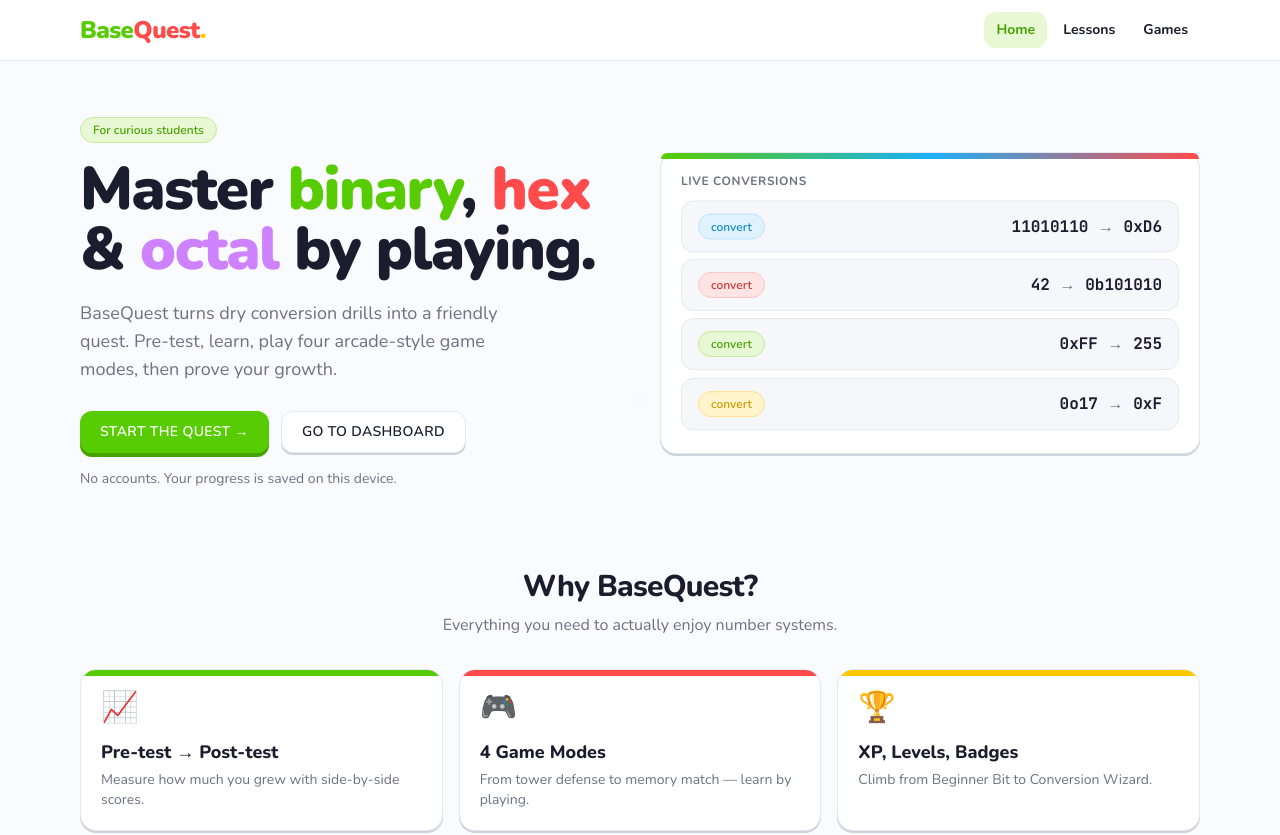
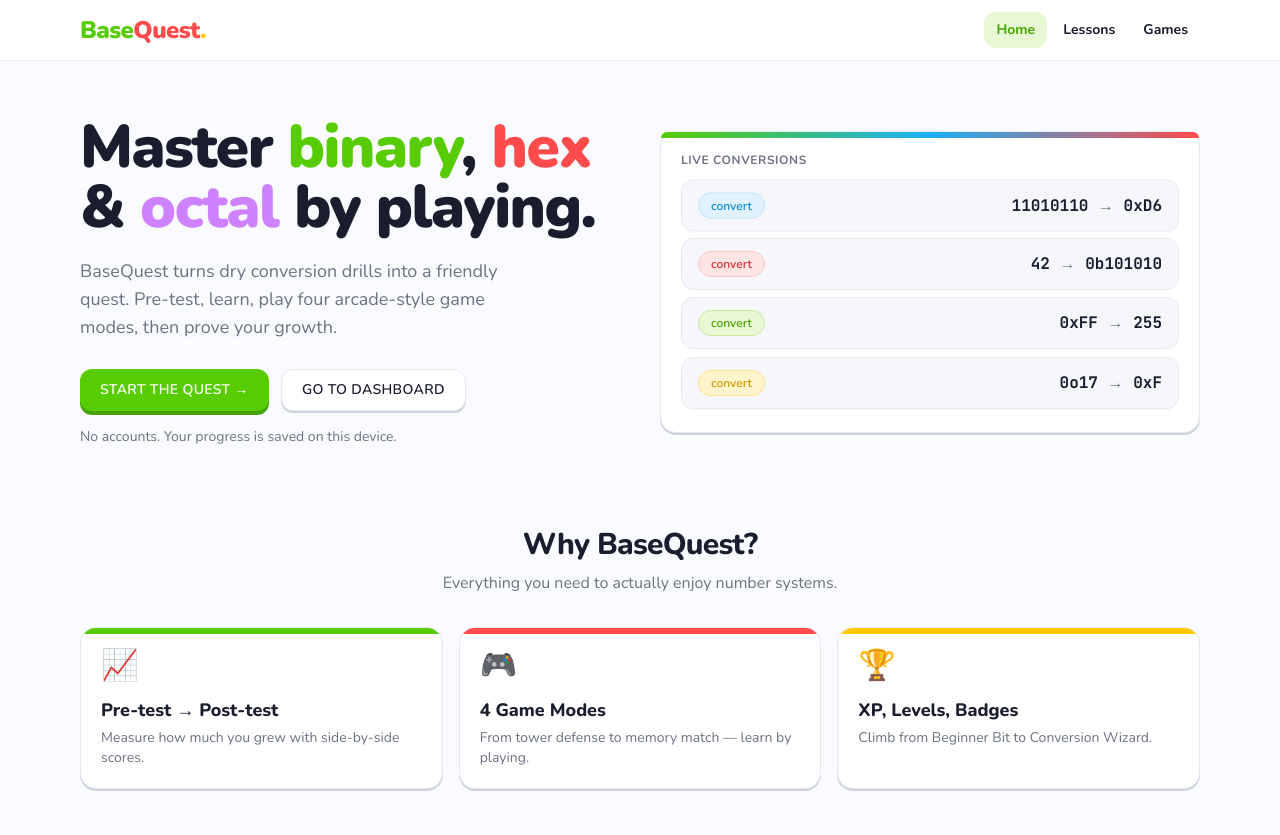
Before and after one commit to orchlonn/base-quest-frontend, a Next.js app: page / in a window 1280 px wide. Shown: the top 835 px of the page. Built offline with nearby package versions, Linux system fonts and the light colour scheme.

Commit message:
readme update

```diff
--- a/src/app/page.tsx
+++ b/src/app/page.tsx
@@ -47,7 +47,6 @@
           animate={{ opacity: 1, y: 0 }}
           transition={{ duration: 0.5 }}
         >
-          <span className="chip chip-mint mb-4">For curious students</span>
           <h1 className="text-4xl md:text-6xl font-display font-black leading-[1.05] tracking-tight">
             Master{" "}
             <span className="text-[var(--mint)]">binary</span>,{" "}
```
Also changed, not shown: 1 other file (tests, documents, lock files or other folders).
